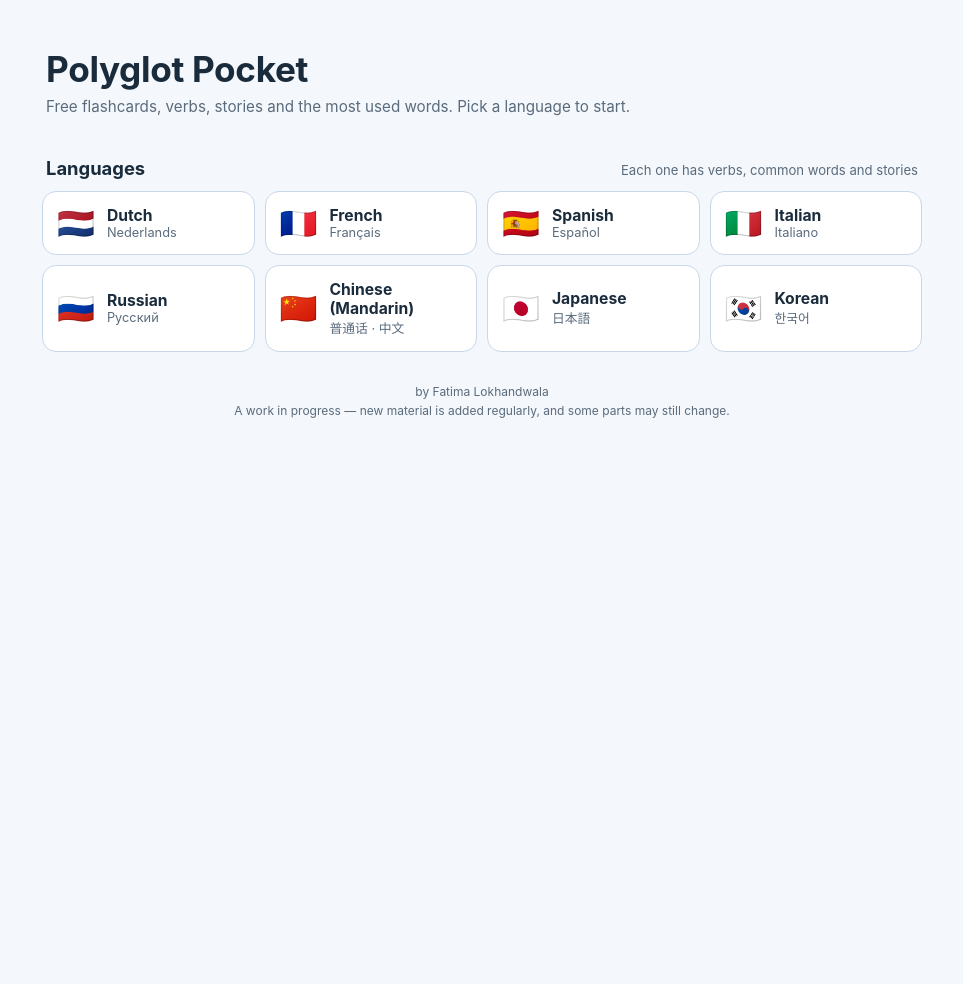
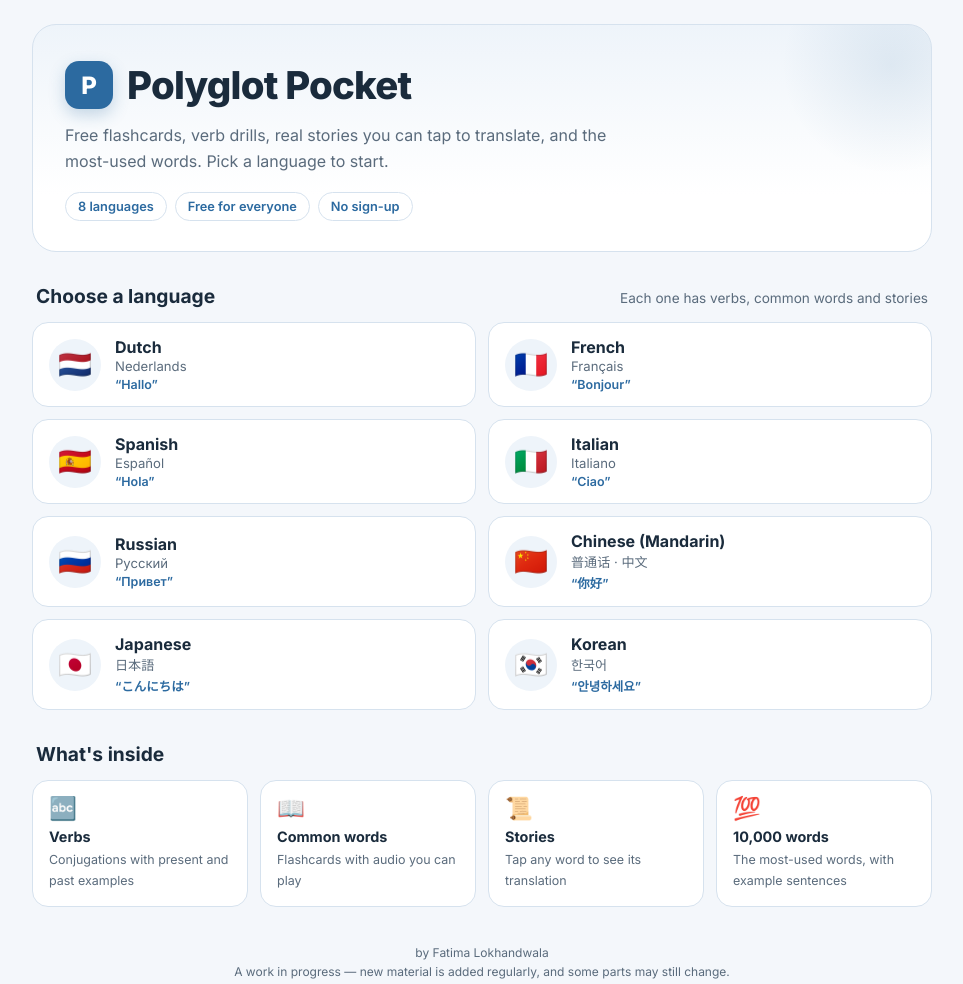
Before and after one commit to flokhand1994-commits/Lokhand15, a plain HTML site: page index.html in a window 1280 px wide. Shown: the whole page, without its empty margins (158-1121 px from the left). Before the commit the page ends 800 px from the top, so only its background shows below. Drawn offline with Linux system fonts and the light colour scheme.

Commit message:
Prettier home page; titles, descriptions and sitemap for search engines
- Home page: soft header with logo and labels, a greeting on each
  language card, and a "What's inside" section
- Every page gets its own title and description (language pages set
  theirs per language and section)
- sitemap.xml listing all 41 pages, and robots.txt pointing to it

Co-Authored-By: Claude Opus 5.5 <noreply@anthropic.com>

```diff
--- a/index.html
+++ b/index.html
@@ -16,61 +16,81 @@
 <meta property="og:image:width" content="1200">
 <meta property="og:image:height" content="627">
 <meta name="twitter:card" content="summary_large_image">
+<link rel="preconnect" href="https://fonts.googleapis.com">
+<link rel="preconnect" href="https://fonts.gstatic.com" crossorigin>
+<link rel="stylesheet" href="https://fonts.googleapis.com/css2?family=Inter:wght@400;500;600;700;800&display=swap">
 <style>
-:root{--bg:#f4f7fb;--ink:#1a2b3c;--muted:#5a6b7c;--accent:#2c6aa0;--card:#fff;--border:#c8d8e8;--de:#2c6aa0;--het:#2a7a6a}
+:root{--bg:#f4f7fb;--ink:#1a2b3c;--muted:#5a6b7c;--accent:#2c6aa0;--accent-soft:#eef4fa;--card:#fff;--border:#d6e2ee}
 *{box-sizing:border-box;margin:0;padding:0}
-body{background:var(--bg);color:var(--ink);font-family:-apple-system,BlinkMacSystemFont,'Segoe UI',sans-serif;min-height:100vh;display:flex;flex-direction:column;align-items:center;padding:12px;-webkit-tap-highlight-color:transparent}
-/* Welcome screen */
-#welcome{display:flex;flex-direction:column;align-items:center;width:100%;padding:8px 0 40px}
-.wrap{width:min(880px,100%)}
-.top{padding:28px 4px 8px}
-.top h1{font-size:clamp(1.7rem,5vw,2.2rem);color:var(--ink);letter-spacing:-.01em;margin-bottom:6px}
-.top p{color:var(--muted);font-size:.95rem;line-height:1.5}
-.section-h{display:flex;align-items:baseline;justify-content:space-between;gap:10px;flex-wrap:wrap;margin:30px 4px 12px}
-.section-h h2{font-size:1.15rem;color:var(--ink)}
-.section-h p{font-size:.82rem;color:var(--muted)}
-.lang-grid{display:grid;grid-template-columns:repeat(4,1fr);gap:10px}
-@media (max-width:700px){.lang-grid{grid-template-columns:repeat(2,1fr)}}
-.lang-card{display:flex;align-items:center;gap:12px;padding:14px;background:var(--card);border:1px solid var(--border);border-radius:14px;text-decoration:none;color:var(--ink);transition:border-color .15s,box-shadow .15s;touch-action:manipulation}
-.lang-card:hover,.lang-card:focus-visible{border-color:var(--accent);box-shadow:0 4px 14px rgba(44,106,160,.12)}
-.lang-card .flag{font-size:1.9rem;line-height:1}
-.lang-card .name{display:block;font-weight:700;font-size:.98rem}
-.lang-card .native{display:block;font-size:.8rem;color:var(--muted)}
-.lang-card.current{border-color:var(--accent);background:#eef4fa}
-.group{margin:0 4px 18px}
-.group h3{font-size:.75rem;font-weight:700;letter-spacing:.08em;text-transform:uppercase;color:var(--muted);margin:18px 0 8px}
-.mode-grid{display:grid;grid-template-columns:repeat(auto-fill,minmax(260px,1fr));gap:10px}
-.mode-btn{display:flex;align-items:center;gap:12px;width:100%;padding:14px;border:1px solid var(--border);border-radius:14px;background:var(--card);cursor:pointer;text-align:left;font:inherit;color:inherit;transition:border-color .15s,box-shadow .15s;touch-action:manipulation}
-.mode-btn:hover,.mode-btn:focus-visible{border-color:var(--accent);box-shadow:0 4px 14px rgba(44,106,160,.12)}
-.mode-icon{flex:none;font-size:1.6rem;line-height:1;width:32px;text-align:center}
-.mode-text{display:flex;flex-direction:column;gap:2px}
-.mode-title{font-size:.95rem;font-weight:700;color:var(--ink)}
-.mode-sub{font-size:.76rem;color:var(--muted);line-height:1.4}
-.site-foot{margin-top:30px;font-size:.75rem;color:var(--muted);text-align:center;line-height:1.6}
+body{background:var(--bg);color:var(--ink);font-family:Inter,-apple-system,BlinkMacSystemFont,'Segoe UI',sans-serif;min-height:100vh;display:flex;flex-direction:column;align-items:center;padding:16px;-webkit-tap-highlight-color:transparent}
+.wrap{width:min(900px,100%);padding-bottom:40px}
+
+/* Header */
+.hero{position:relative;overflow:hidden;background:linear-gradient(180deg,var(--accent-soft) 0%,#fff 75%);border:1px solid var(--border);border-radius:24px;padding:36px 32px 30px;margin-top:8px}
+.hero::after{content:"";position:absolute;right:-70px;top:-70px;width:220px;height:220px;border-radius:50%;background:radial-gradient(circle,rgba(44,106,160,.10),transparent 70%)}
+.brand{display:flex;align-items:center;gap:14px;margin-bottom:14px}
+.logo{flex:none;width:48px;height:48px;border-radius:14px;background:var(--accent);color:#fff;display:grid;place-items:center;font-size:1.5rem;font-weight:800;box-shadow:0 6px 16px rgba(44,106,160,.25)}
+.hero h1{font-size:clamp(1.8rem,5vw,2.4rem);font-weight:800;letter-spacing:-.02em;line-height:1.1}
+.hero p{color:var(--muted);font-size:1rem;line-height:1.6;max-width:560px}
+.pills{display:flex;flex-wrap:wrap;gap:8px;margin-top:18px}
+.pill{font-size:.8rem;font-weight:600;color:var(--accent);background:#fff;border:1px solid var(--border);border-radius:999px;padding:6px 12px}
+
+/* Languages */
+.section-h{display:flex;align-items:baseline;justify-content:space-between;gap:10px;flex-wrap:wrap;margin:32px 4px 14px}
+.section-h h2{font-size:1.2rem;font-weight:700}
+.section-h p{font-size:.85rem;color:var(--muted)}
+.lang-grid{display:grid;grid-template-columns:repeat(2,1fr);gap:12px}
+@media (max-width:560px){.lang-grid{grid-template-columns:1fr}}
+.lang-card{display:flex;align-items:center;gap:14px;padding:14px 16px;background:var(--card);border:1px solid var(--border);border-radius:16px;text-decoration:none;color:var(--ink);transition:transform .15s ease,border-color .15s,box-shadow .15s;touch-action:manipulation}
+.lang-card:hover,.lang-card:focus-visible{border-color:var(--accent);box-shadow:0 8px 20px rgba(44,106,160,.12);transform:translateY(-2px)}
+.flag{flex:none;width:52px;height:52px;border-radius:50%;background:var(--accent-soft);display:grid;place-items:center;font-size:1.7rem;line-height:1}
+.names{flex:1;min-width:0}
+.name{display:block;font-weight:700;font-size:1rem}
+.native{display:block;font-size:.82rem;color:var(--muted);margin-top:1px}
+.hello{display:block;font-size:.78rem;font-weight:600;color:var(--accent);margin-top:3px}
+.arrow{flex:none;color:var(--muted);opacity:0;transform:translateX(-4px);transition:.15s}
+.lang-card:hover .arrow,.lang-card:focus-visible .arrow{opacity:1;transform:none}
+
+/* What's inside */
+.features{display:grid;grid-template-columns:repeat(4,1fr);gap:12px;margin-top:12px}
+@media (max-width:700px){.features{grid-template-columns:repeat(2,1fr)}}
+.feature{background:var(--card);border:1px solid var(--border);border-radius:16px;padding:16px}
+.feature .ic{font-size:1.4rem;line-height:1;margin-bottom:8px}
+.feature b{display:block;font-size:.9rem;margin-bottom:3px}
+.feature span{font-size:.78rem;color:var(--muted);line-height:1.45}
+
+.site-foot{margin-top:36px;font-size:.75rem;color:var(--muted);text-align:center;line-height:1.6}
 </style>
 </head>
 <body>
-<div id="welcome">
-  <div class="wrap">
-    <header class="top">
-      <h1>Polyglot Pocket</h1>
-      <p>Free flashcards, verbs, stories and the most used words. Pick a language to start.</p>
-    </header>
+<div class="wrap">
+  <header class="hero">
+    <div class="brand"><div class="logo" aria-hidden="true">P</div><h1>Polyglot Pocket</h1></div>
+    <p>Free flashcards, verb drills, real stories you can tap to translate, and the most-used words. Pick a language to start.</p>
+    <div class="pills"><span class="pill">8 languages</span><span class="pill">Free for everyone</span><span class="pill">No sign-up</span></div>
+  </header>
 
-    <div class="section-h"><h2>Languages</h2><p>Each one has verbs, common words and stories</p></div>
-    <div class="lang-grid">
-      <a class="lang-card" href="dutch.html"><span class="flag">🇳🇱</span><span><span class="name">Dutch</span><span class="native" lang="nl">Nederlands</span></span></a>
-      <a class="lang-card" href="lang.html?l=fr"><span class="flag">🇫🇷</span><span><span class="name">French</span><span class="native" lang="fr">Français</span></span></a>
-      <a class="lang-card" href="lang.html?l=es"><span class="flag">🇪🇸</span><span><span class="name">Spanish</span><span class="native" lang="es">Español</span></span></a>
-      <a class="lang-card" href="lang.html?l=it"><span class="flag">🇮🇹</span><span><span class="name">Italian</span><span class="native" lang="it">Italiano</span></span></a>
-      <a class="lang-card" href="lang.html?l=ru"><span class="flag">🇷🇺</span><span><span class="name">Russian</span><span class="native" lang="ru">Русский</span></span></a>
-      <a class="lang-card" href="lang.html?l=zh"><span class="flag">🇨🇳</span><span><span class="name">Chinese (Mandarin)</span><span class="native" lang="zh">普通话 · 中文</span></span></a>
-      <a class="lang-card" href="lang.html?l=ja"><span class="flag">🇯🇵</span><span><span class="name">Japanese</span><span class="native" lang="ja">日本語</span></span></a>
-      <a class="lang-card" href="lang.html?l=ko"><span class="flag">🇰🇷</span><span><span class="name">Korean</span><span class="native" lang="ko">한국어</span></span></a>
-    </div>
+  <div class="section-h"><h2>Choose a language</h2><p>Each one has verbs, common words and stories</p></div>
+  <div class="lang-grid">
+      <a class="lang-card" href="dutch.html"><span class="flag">🇳🇱</span><span class="names"><span class="name">Dutch</span><span class="native" lang="nl">Nederlands</span><span class="hello" lang="nl">“Hallo”</span></span><span class="arrow" aria-hidden="true">→</span></a>
+      <a class="lang-card" href="lang.html?l=fr"><span class="flag">🇫🇷</span><span class="names"><span class="name">French</span><span class="native" lang="fr">Français</span><span class="hello" lang="fr">“Bonjour”</span></span><span class="arrow" aria-hidden="true">→</span></a>
+      <a class="lang-card" href="lang.html?l=es"><span class="flag">🇪🇸</span><span class="names"><span class="name">Spanish</span><span class="native" lang="es">Español</span><span class="hello" lang="es">“Hola”</span></span><span class="arrow" aria-hidden="true">→</span></a>
+      <a class="lang-card" href="lang.html?l=it"><span class="flag">🇮🇹</span><span class="names"><span class="name">Italian</span><span class="native" lang="it">Italiano</span><span class="hello" lang="it">“Ciao”</span></span><span class="arrow" aria-hidden="true">→</span></a>
+      <a class="lang-card" href="lang.html?l=ru"><span class="flag">🇷🇺</span><span class="names"><span class="name">Russian</span><span class="native" lang="ru">Русский</span><span class="hello" lang="ru">“Привет”</span></span><span class="arrow" aria-hidden="true">→</span></a>
+      <a class="lang-card" href="lang.html?l=zh"><span class="flag">🇨🇳</span><span class="names"><span class="name">Chinese (Mandarin)</span><span class="native" lang="zh">普通话 · 中文</span><span class="hello" lang="zh">“你好”</span></span><span class="arrow" aria-hidden="true">→</span></a>
+      <a class="lang-card" href="lang.html?l=ja"><span class="flag">🇯🇵</span><span class="names"><span class="name">Japanese</span><span class="native" lang="ja">日本語</span><span class="hello" lang="ja">“こんにちは”</span></span><span class="arrow" aria-hidden="true">→</span></a>
+      <a class="lang-card" href="lang.html?l=ko"><span class="flag">🇰🇷</span><span class="names"><span class="name">Korean</span><span class="native" lang="ko">한국어</span><span class="hello" lang="ko">“안녕하세요”</span></span><span class="arrow" aria-hidden="true">→</span></a>
+  </div>
 
-    <p class="site-foot">by Fatima Lokhandwala<br>A work in progress — new material is added regularly, and some parts may still change.</p>
+  <div class="section-h"><h2>What's inside</h2></div>
+  <div class="features">
+    <div class="feature"><div class="ic">🔤</div><b>Verbs</b><span>Conjugations with present and past examples</span></div>
+    <div class="feature"><div class="ic">📖</div><b>Common words</b><span>Flashcards with audio you can play</span></div>
+    <div class="feature"><div class="ic">📜</div><b>Stories</b><span>Tap any word to see its translation</span></div>
+    <div class="feature"><div class="ic">💯</div><b>10,000 words</b><span>The most-used words, with example sentences</span></div>
   </div>
+
+  <p class="site-foot">by Fatima Lokhandwala<br>A work in progress — new material is added regularly, and some parts may still change.</p>
 </div>
 <script>
 if ('serviceWorker' in navigator) navigator.serviceWorker.register('./sw.js');
```
Also changed, not shown: cooking.html (+2 -1 lines), dutch.html (+2 -1 lines), gutenberg.html (+2 -1 lines), lang.html (+7 -2 lines), nouns.html (+2 -1 lines), sitemap.xml (added, +44 -0 lines), top10k.html (+5 -2 lines), verbs.html (+2 -1 lines), robots.txt (added).
